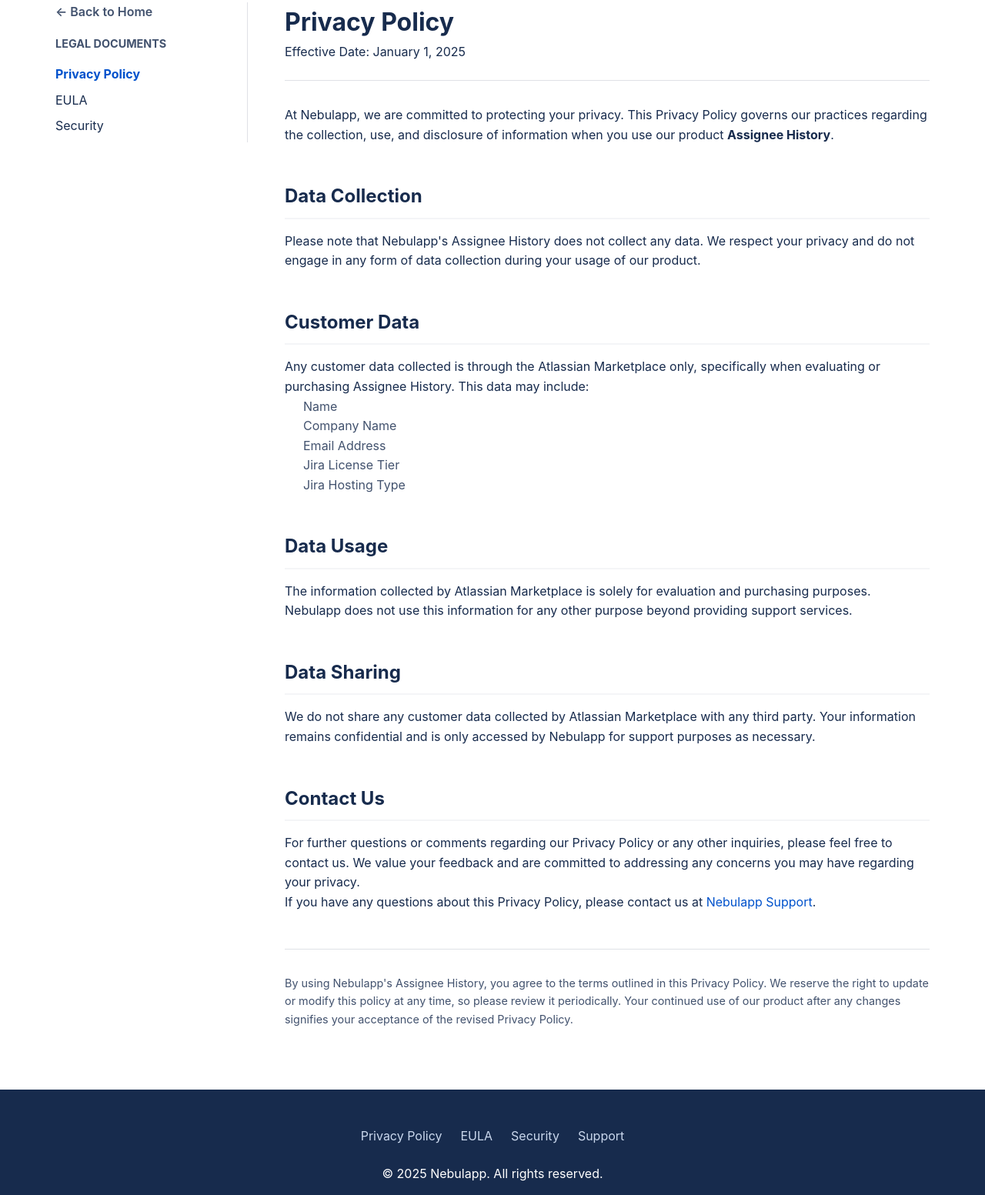
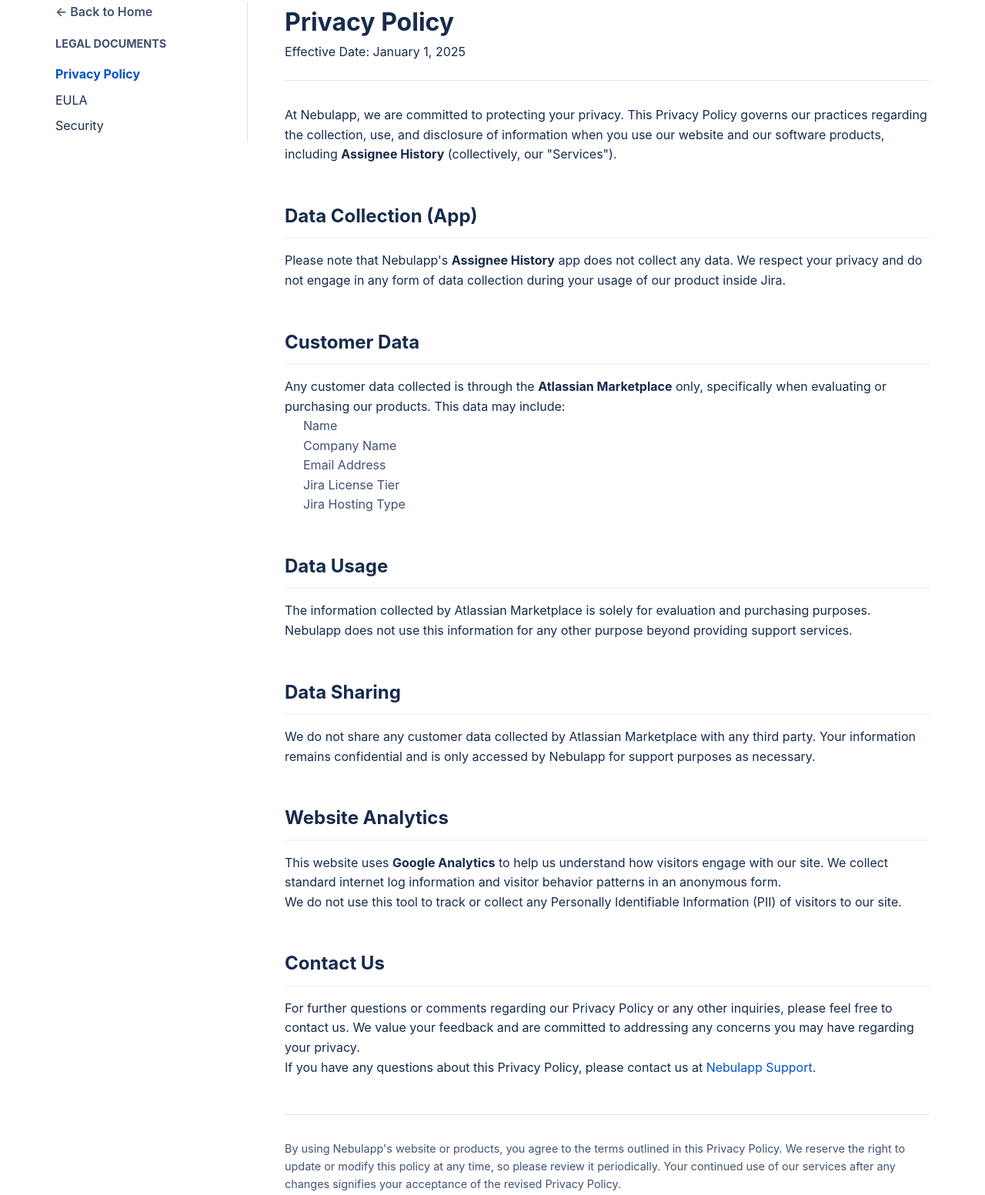
Before and after one commit to Florian22/nebulapp-homepage, a plain HTML site: page legal/privacy.html in a window 1280 px wide. Shown: the part 100-1653 px from the top of the page at 77% size. Drawn offline with Linux system fonts and the light colour scheme.

Commit message:
add analytics

```diff
--- a/legal/privacy.html
+++ b/legal/privacy.html
@@ -6,6 +6,15 @@
     <title>Privacy Policy | Nebulapp</title>
     <link rel="icon" type="image/svg+xml" href="../assets/nebulapp-logo.svg">
     <link rel="stylesheet" href="../css/style.css">
+        <!-- Google tag (gtag.js) -->
+    <script async src="https://www.googletagmanager.com/gtag/js?id=G-QL589S3CSD"></script>
+    <script>
+        window.dataLayer = window.dataLayer || [];
+        function gtag(){dataLayer.push(arguments);}
+        gtag('js', new Date());
+
+        gtag('config', 'G-QL589S3CSD');
+    </script>
 </head>
 <body>
 
@@ -34,7 +43,7 @@
         </nav>
     </header>
 
-    <div class="doc-container">
+<div class="doc-container">
         <!-- SIDEBAR -->
         <aside class="doc-sidebar">
             <a href="../index.html" class="back-link">← Back to Home</a>
@@ -55,17 +64,17 @@
             </div>
 
             <section class="doc-section">
-                <p>At Nebulapp, we are committed to protecting your privacy. This Privacy Policy governs our practices regarding the collection, use, and disclosure of information when you use our product <strong>Assignee History</strong>.</p>
+                <p>At Nebulapp, we are committed to protecting your privacy. This Privacy Policy governs our practices regarding the collection, use, and disclosure of information when you use our website and our software products, including <strong>Assignee History</strong> (collectively, our "Services").</p>
             </section>
 
             <section class="doc-section">
-                <h2>Data Collection</h2>
-                <p>Please note that Nebulapp's Assignee History does not collect any data. We respect your privacy and do not engage in any form of data collection during your usage of our product.</p>
+                <h2>Data Collection (App)</h2>
+                <p>Please note that Nebulapp's <strong>Assignee History</strong> app does not collect any data. We respect your privacy and do not engage in any form of data collection during your usage of our product inside Jira.</p>
             </section>
 
             <section class="doc-section">
                 <h2>Customer Data</h2>
-                <p>Any customer data collected is through the Atlassian Marketplace only, specifically when evaluating or purchasing Assignee History. This data may include:</p>
+                <p>Any customer data collected is through the <strong>Atlassian Marketplace</strong> only, specifically when evaluating or purchasing our products. This data may include:</p>
                 <ul>
                     <li>Name</li>
                     <li>Company Name</li>
@@ -86,13 +95,19 @@
             </section>
 
             <section class="doc-section">
+                <h2>Website Analytics</h2>
+                <p>This website uses <strong>Google Analytics</strong> to help us understand how visitors engage with our site. We collect standard internet log information and visitor behavior patterns in an anonymous form.</p>
+                <p>We do not use this tool to track or collect any Personally Identifiable Information (PII) of visitors to our site.</p>
+            </section>
+
+            <section class="doc-section">
                 <h2>Contact Us</h2>
                 <p>For further questions or comments regarding our Privacy Policy or any other inquiries, please feel free to contact us. We value your feedback and are committed to addressing any concerns you may have regarding your privacy.</p>
                 <p>If you have any questions about this Privacy Policy, please contact us at <a href="https://nebulapp.atlassian.net/servicedesk/customer/portal/1" target="_blank" style="color: var(--primary-color);">Nebulapp Support</a>.</p>
             </section>
 
             <section class="doc-section" style="border-top: 1px solid var(--border-color); padding-top: 2rem; margin-top: 2rem;">
-                <p style="font-size: 0.9rem; color: var(--text-light);">By using Nebulapp's Assignee History, you agree to the terms outlined in this Privacy Policy. We reserve the right to update or modify this policy at any time, so please review it periodically. Your continued use of our product after any changes signifies your acceptance of the revised Privacy Policy.</p>
+                <p style="font-size: 0.9rem; color: var(--text-light);">By using Nebulapp's website or products, you agree to the terms outlined in this Privacy Policy. We reserve the right to update or modify this policy at any time, so please review it periodically. Your continued use of our services after any changes signifies your acceptance of the revised Privacy Policy.</p>
             </section>
         </main>
     </div>
```
Also changed, not shown: docs/assignee-history.html (+9 -0 lines), index.html (+9 -0 lines), legal/eula.html (+9 -0 lines), legal/security.html (+9 -0 lines).
